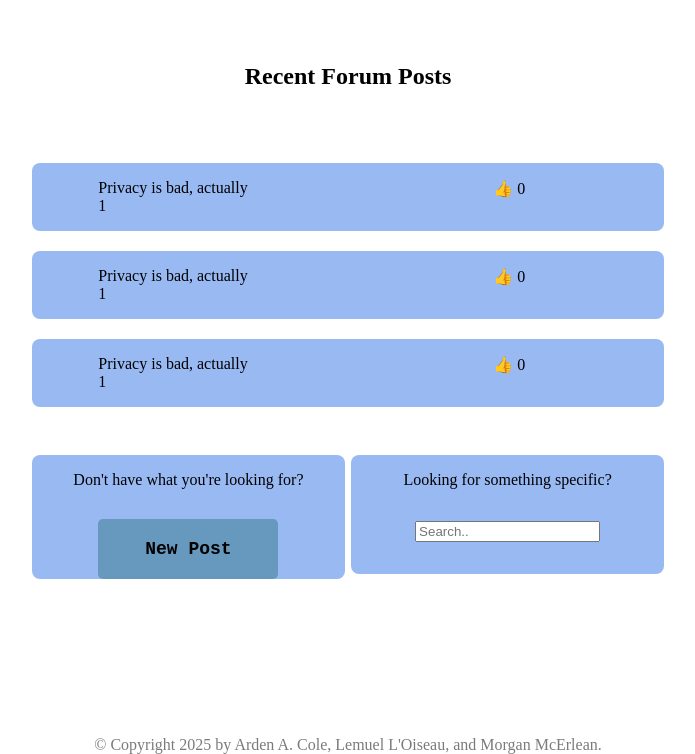
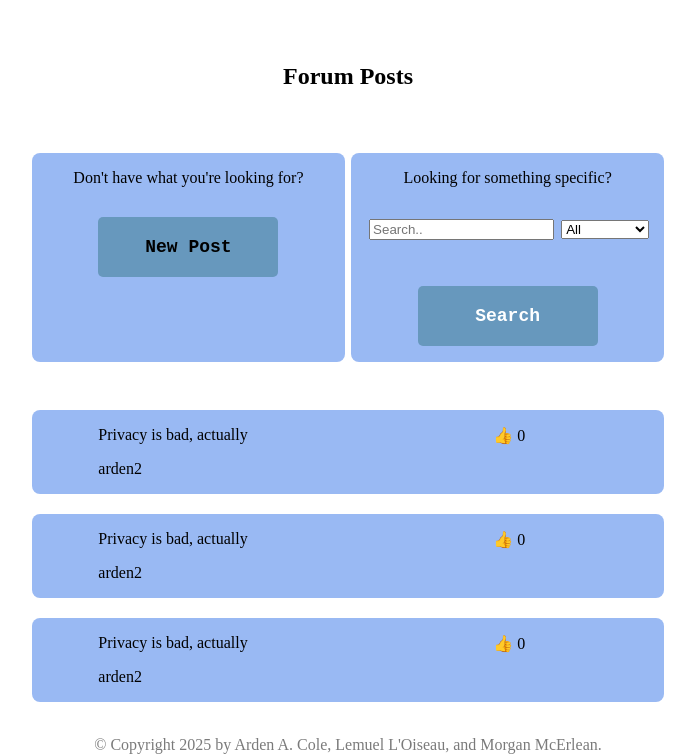
Before and after one commit to cs77-S25/final_project-acole1-lloisea1-mmcerle1, a Flask app: page /forum/ in a window 1280 px wide. Shown: the part 46-800 px from the top of the page, without its empty margins (292-987 px from the left). Run offline with Flask 3, Linux system fonts and the light colour scheme; data comes from the database, SQL or seed files in the repository.

Commit message:
Update forum.html

```diff
--- a/templates/forum.html
+++ b/templates/forum.html
@@ -10,28 +10,10 @@
 
   <div class = "recent-forum-posts">
     <p>
-      <h2>Recent Forum Posts</h2>
+      <h2>Forum Posts</h2>
       </p>
-  </div>
+    </div>
 
-  <!-- Threads -->
-  <div class="posts">
-    {% for post in posts %}
-      <div class = "post">
-        <a href="{{ url_for('forum_item', post_id=post.id) }}">
-          <div class = "topic">
-            <p>{{ post.title }}<br>{{ post.author }}</p>
-          </div>
-          <div class = "likes">
-            <p>&#128077; {{ post.likes }}</p>
-          </div>
-        </a>
-      </div>
-    {% endfor %}
-  </div>
-
-
-  <!-- Need to make an actual button to get new topics -->
   <div class = "post-search">
     <div class = "new-post">
       <p>Don't have what you're looking for?</p>
@@ -44,8 +26,36 @@
       </p>
       <p>
       <input class= "search-box" type="text" placeholder="Search..">
+      <select name="topic" id="topic">
+        <option value="all" selected>All</option>
+        <option value="general">General</option>
+        <option value="lgbtqia+">LGBTQIA+</option>
+        <option value="news">News</option>
+        <option value="technical">Technical</option>
+      </select>
+      <button id="search-btn" class="btn-btn-secondary">Search</button>
     </p>
     </div>
   </div>
 
+  <!-- Threads -->
+  <div class="posts">
+    {% for post in posts %}
+      <div class = "post">
+        <a href="{{ url_for('forum_item', post_id=post.id) }}">
+          <div class = "topic">
+            <p class = title >{{ post.title }}</p>
+            <p class = "author">{{ post.user.username }}</p>
+            {% if post.topic %}
+              <p class="topic">{{ post.topic }}</p>
+            {% endif %}
+          </div>
+          <div class = "likes">
+            <p>&#128077; {{ post.likes }}</p>
+          </div>
+        </a>
+      </div>
+    {% endfor %}
+  </div>
+
 {% endblock %}
```
